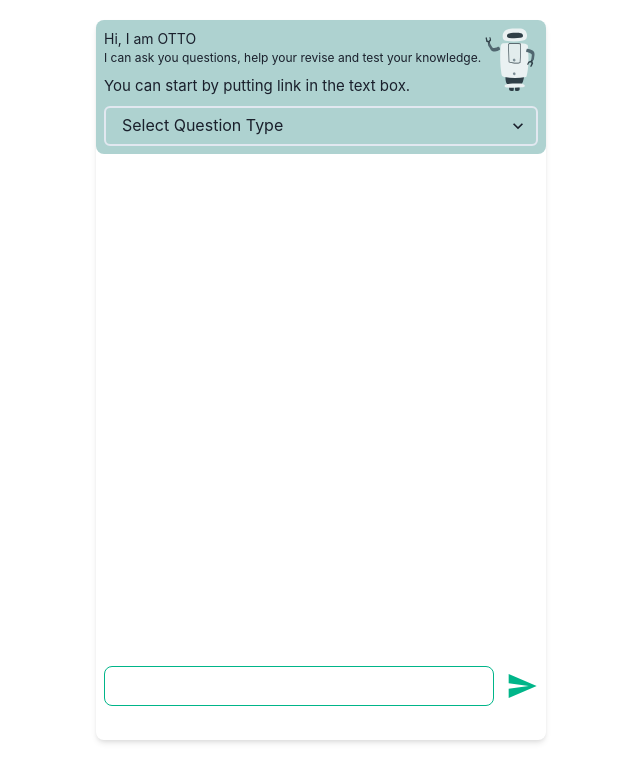
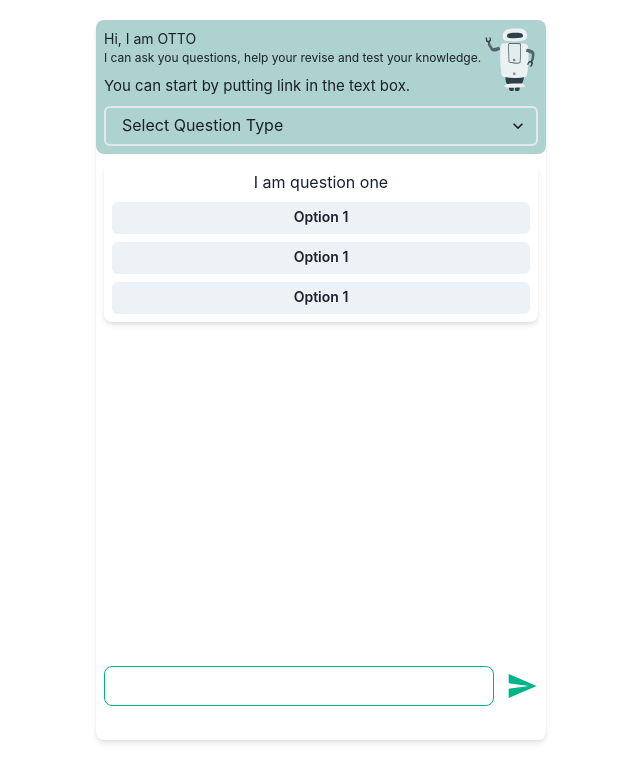
Before and after one commit to Sun-Deep/oi-coaching, a React (Create React App) app: page / in a window 1280 px wide. Shown: the top 782 px of the page, without its empty margins (319-959 px from the left). Built offline with nearby package versions, Linux system fonts and the light colour scheme.

Commit message:
question card

```diff
--- a/src/App.js
+++ b/src/App.js
@@ -1,6 +1,7 @@
 import { Box, VStack } from "@chakra-ui/react";
 import { useEffect, useState } from "react";
 import ChatHeader from "./components/ChatHeader";
+import QuestionCard from "./components/QuestionCard";
 import TextBox from "./components/TextBox";
 import { postMCQ } from "./services/questions";
 
@@ -49,8 +50,9 @@ function App() {
       <ChatHeader handleQuestionType={handleQuestionType} />
       <VStack
         h='63vh'
+        p={2}
       >
-
+        <QuestionCard question={'I am question one'} />
       </VStack>
       <TextBox
         isLoading={isLoading}
--- /dev/null
+++ b/src/components/QuestionCard.js
@@ -0,0 +1,35 @@
+import { Button, Text, VStack } from "@chakra-ui/react"
+
+const QuestionCard = ({ question }) => {
+
+    return <VStack
+        p={2}
+        boxShadow={'md'}
+        borderRadius={'lg'}
+        spacing={2}
+        w='full'
+    >
+        <Text>{question}</Text>
+
+        <Button
+            w='full'
+            size={'sm'}
+        >
+            Option 1
+        </Button>
+        <Button
+            w='full'
+            size={'sm'}
+        >
+            Option 1
+        </Button>
+        <Button
+            w='full'
+            size={'sm'}
+        >
+            Option 1
+        </Button>
+    </VStack>
+}
+
+export default QuestionCard
```
